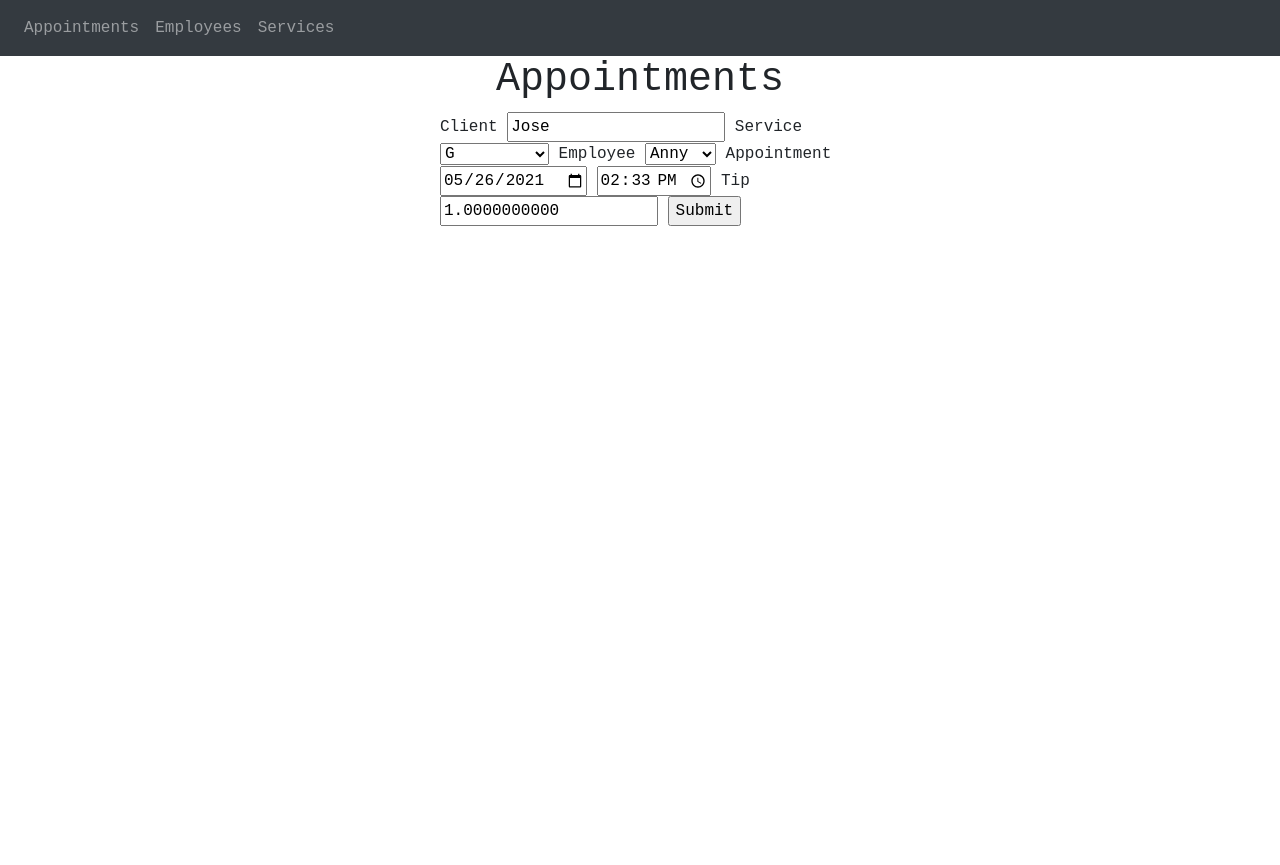
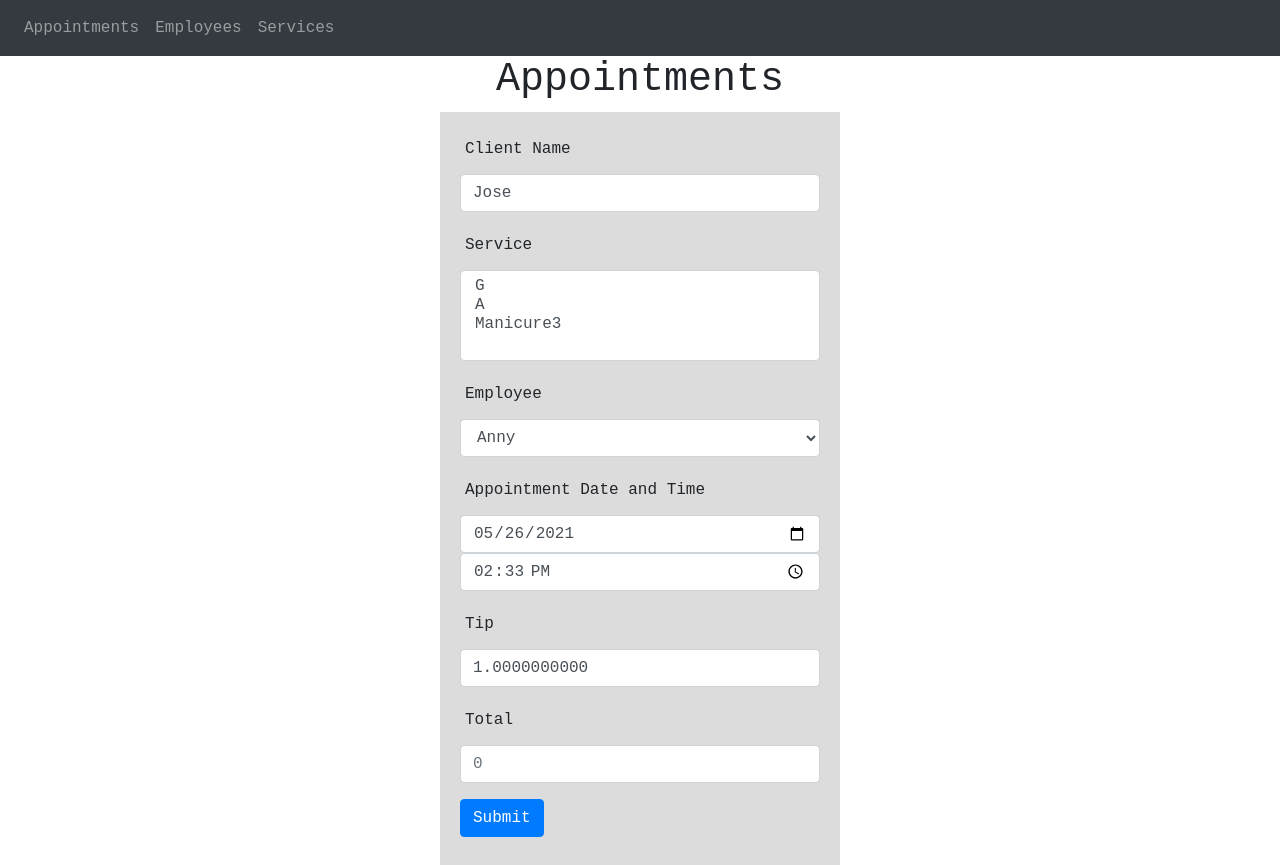
Before and after one commit to gliv001/appionntment_webapp, a Flask app: page /appointments/update/1 in a window 1280 px wide. Before the commit the page ends 226 px from the top, so only its background shows below. Run offline with Flask 2, Linux system fonts and the light colour scheme; data comes from the database, SQL or seed files in the repository; both versions use the stored data as it was after the commit; some libraries are stand-ins or nearby versions.

Commit message:
update templates to use bootstrap and prettier form

```diff
--- a/website/static/css/main.css
+++ b/website/static/css/main.css
@@ -1,6 +1,7 @@
-body, html {
+body,
+html {
   margin: 0;
-    font-family: 'Courier New', Courier, monospace;
+  font-family: "Courier New", Courier, monospace;
 }
 
 .content {
@@ -8,7 +9,18 @@ body, html {
   width: 400px;
 }
 
-table, td, th {
+form {
+  background-color: gainsboro;
+  padding: 20px;
+}
+
+label {
+  padding: 5px;
+}
+
+table,
+td,
+th {
   border: 1px solid #aaa;
   padding: 8px;
 }
--- a/website/templates/appointments_update.html
+++ b/website/templates/appointments_update.html
@@ -3,24 +3,70 @@
 {% endblock %} {% block body %}
 <div class="content">
   <h1 style="text-align: center">Appointments</h1>
-  <form action="/appointments/update/{{appointment.id}}" method="POST">
-    Client
-    <input type="text" name="client" value="{{appointment.client}}" /> Service
-    <select id="service" name="service" value="{{service}}">
+
+  <form action="/appointment/{{appointment.id}}" method="POST">
+    <div class="form-group">
+      <label for="clientName">Client Name</label>
+      <input
+        type="text"
+        class="form-control"
+        id="clientName"
+        value="{{appointment.client}}"
+      />
+    </div>
+    <div class="form-group">
+      <label for="service">Service</label>
+      {% if serviceList | length < 1 %}
+      <select multiple class="form-control" id="service" disabled></select>
+      {% else %}
+      <select multiple class="form-control" id="service" value="{{service}}">
         {% for s in serviceList %}
         <option value="{{s.id}}">{{s.name}}</option>
         {% endfor %}
       </select>
-    Employee
-    <select id="employee" name="employee" value="{{employee}}">
+      {% endif %}
+    </div>
+    <div class="form-group">
+      <label for="employee">Employee</label>
+      {% if employeeList | length < 1 %}
+      <select class="form-control" id="employee" disabled></select>
+      {% else %}
+      <select class="form-control" id="employee" value="{{employee}}">
         {% for e in employeeList %}
         <option value="{{e.id}}">{{e.name}}</option>
         {% endfor %}
       </select>
-    Appointment <input type="date" name="appt_date" value="{{appt_date}}" />
-    <input type="time" name="appt_time" value="{{appt_time}}" />
-    Tip<input type="number" name="tip" value="{{appointment.tips}}" />
-    <input type="submit" />
+      {% endif %}
+    </div>
+    <div class="form-group">
+      <label for="clientName">Appointment Date and Time</label>
+      <input
+        type="date"
+        class="form-control"
+        id="appt_date"
+        value="{{appt_date}}"
+      />
+      <input
+        type="time"
+        class="form-control"
+        id="appt_time"
+        value="{{appt_time}}"
+      />
+    </div>
+    <div class="form-group">
+      <label for="tip">Tip</label>
+      <input
+        type="number"
+        class="form-control"
+        id="tip"
+        value="{{appointment.tips}}"
+      />
+    </div>
+    <div class="form-group">
+      <label for="total">Total</label>
+      <input type="number" class="form-control" id="total" placeholder="0" />
+    </div>
+    <input type="submit" class="btn btn-primary mb-2" />
   </form>
 </div>
 {% endblock %}
--- a/website/views.py
+++ b/website/views.py
@@ -10,26 +10,33 @@ views = Blueprint("views", __name__)
 def appointment_actions():
     if request.method == "POST":
         client = request.form["client"]
-        service = request.form.get("service")
+        services = request.form.getlist("service")
         employee = request.form.get("employee")
         date = request.form["appt_date"]
         time = request.form["appt_time"]
         appt = datetime.strptime(date + time, "%Y-%m-%d%H:%M")
         tip = request.form["tip"]
-        new_appt = Appointment(
-            client=client,
-            serviceId=service,
-            employeeId=employee,
-            apptDateTime=appt,
-            tips=tip,
-        )
-        try:
-            db.session.add(new_appt)
-            db.session.commit()
+        if tip == "":
+            tip = 0
+        if services == None:
             return redirect("/appointments")
-        except Exception as error:
-            print(error)
-            return "There was an issue adding a new appointment"
+        print(f"services: {services}")
+        for service in services:
+            new_appt = Appointment(
+                client=client,
+                serviceId=service,
+                employeeId=employee,
+                apptDateTime=appt,
+                tips=tip,
+            )
+            try:
+                db.session.add(new_appt)
+                db.session.commit()
+            except Exception as error:
+                print(error)
+                return "There was an issue adding a new appointment"
+
+        return redirect("/appointments")
     else:
         employeeList = Employee.query.all()
         serviceList = Service.query.all()
@@ -44,8 +51,6 @@ def appointment_actions():
             .join(Employee)
             .all()
         )
-        for appt, service, employee in appointments:
-            print(appt.client, service, employee)
 
         return render_template(
             "appointments.html",
```
Also changed, not shown: website/templates/appointments.html (+40 -7 lines), website/templates/employees.html (+8 -8 lines), website/templates/employees_update.html (+10 -2 lines), website/templates/services.html (+11 -9 lines), website/templates/services_update.html (+24 -11 lines), website/database.db. Lines whose indentation alone changed are shown as unchanged.
